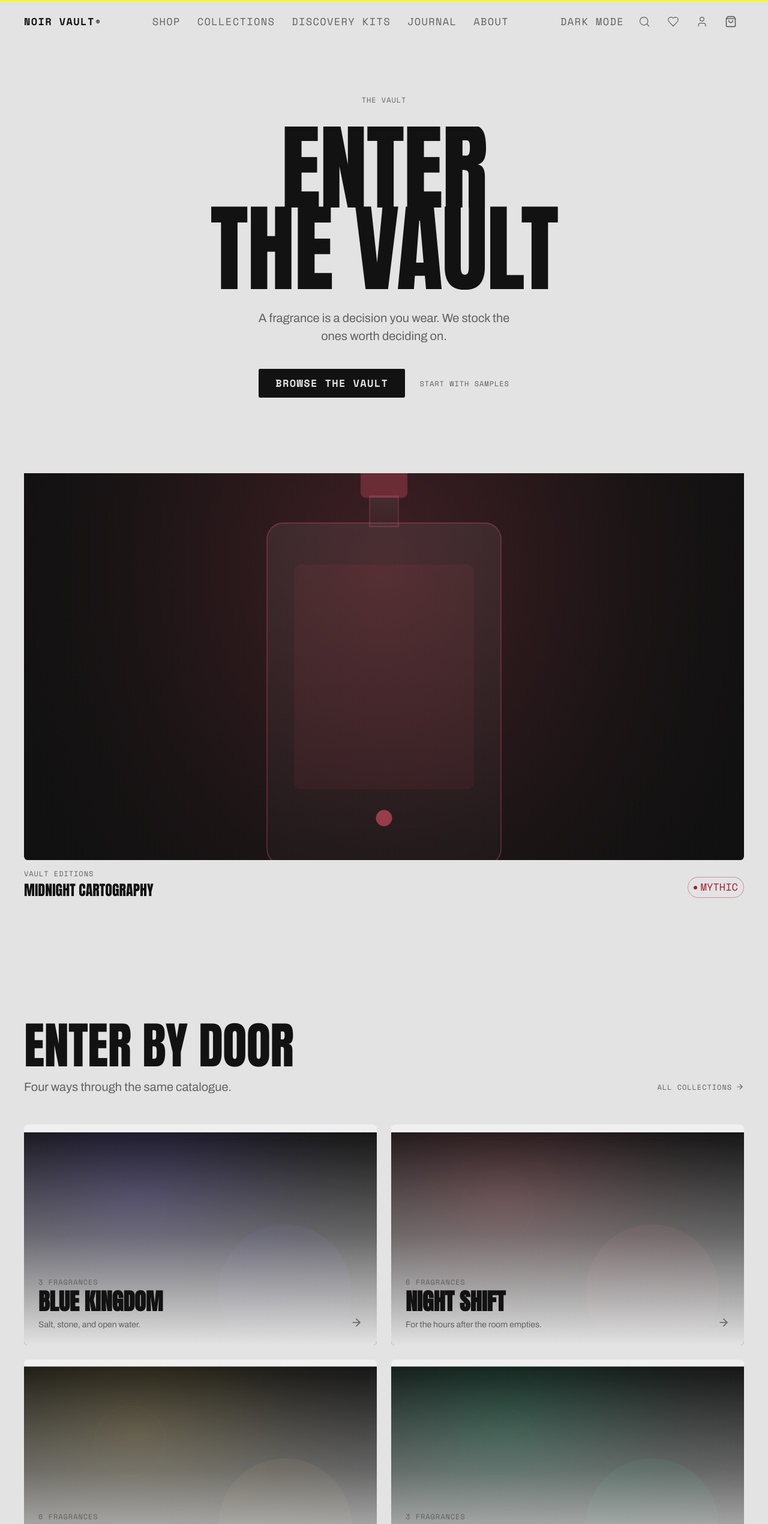
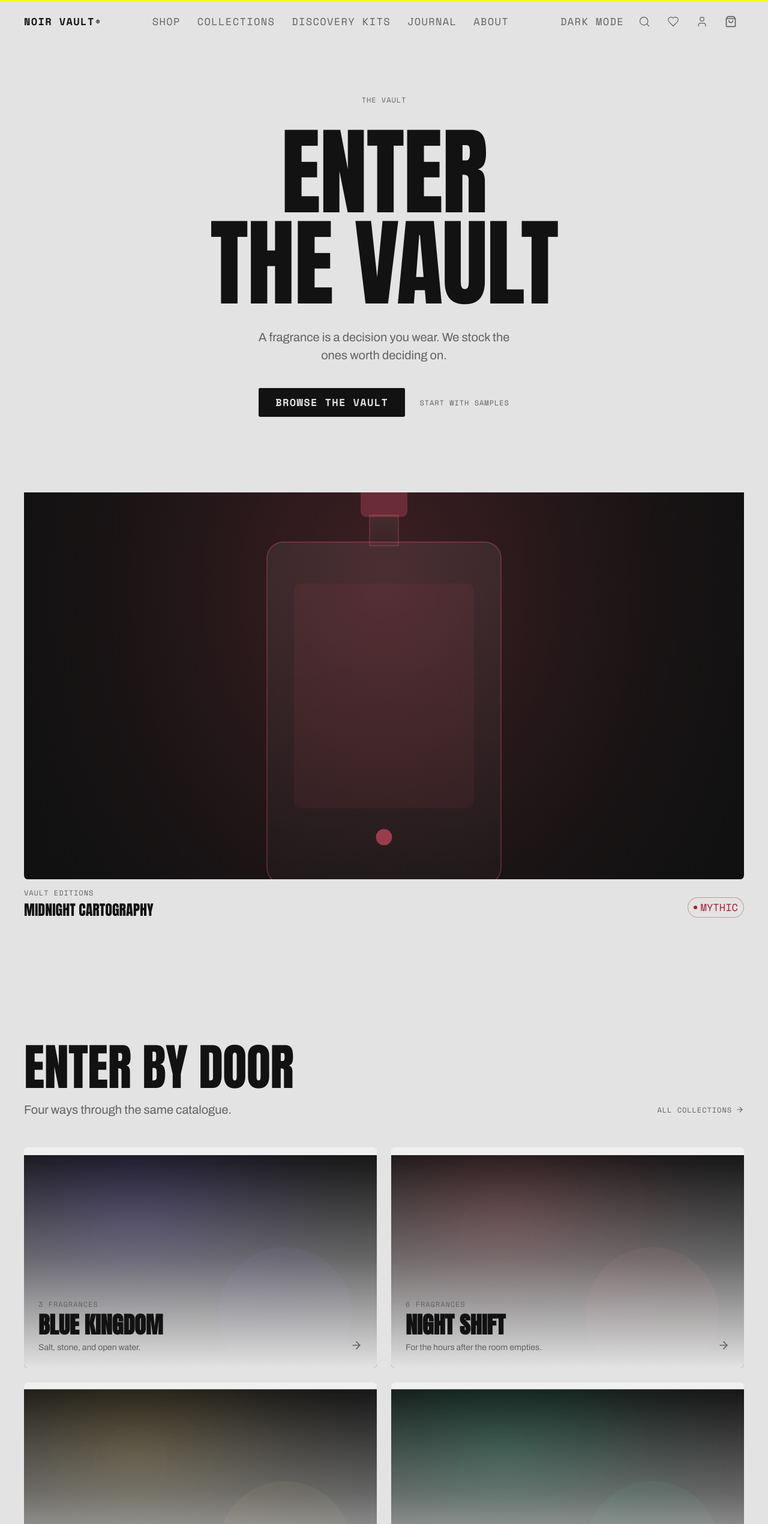
Before and after one commit to BVV-Org/Noir, a Next.js app: page / in a window 1280 px wide. Shown: the top 2541 px of the page at 60% size. Built offline with nearby package versions, Linux system fonts and the light colour scheme; no server answers.

Commit message:
Loosen display leading so Anton caps stop colliding

```diff
--- a/tailwind.config.ts
+++ b/tailwind.config.ts
@@ -114,23 +114,24 @@ const config: Config = {
         // Body
         base: ["1.0625rem", { lineHeight: "1.55" }],
         lg: ["1.25rem", { lineHeight: "1.5" }],
-        // Headings — compressed leading turns glyphs into architecture
+        // Headings — leading stays tight, but never below the point where
+        // Anton's tall caps collide with the line above (~0.95).
         h6: ["1rem", { lineHeight: "1.15" }],
         h5: ["1.1875rem", { lineHeight: "1.1" }],
-        h4: ["1.5rem", { lineHeight: "1.05" }],
-        h3: ["clamp(1.875rem, 3vw, 2.75rem)", { lineHeight: "0.98" }],
+        h4: ["1.5rem", { lineHeight: "1.1" }],
+        h3: ["clamp(1.875rem, 3vw, 2.75rem)", { lineHeight: "1" }],
         h2: [
           "clamp(2.75rem, 6.5vw, 5.75rem)",
-          { lineHeight: "0.92", letterSpacing: "-0.01em" },
+          { lineHeight: "0.98", letterSpacing: "-0.01em" },
         ],
         h1: [
           "clamp(3.5rem, 9vw, 8.5rem)",
-          { lineHeight: "0.88", letterSpacing: "-0.01em" },
+          { lineHeight: "0.96", letterSpacing: "-0.01em" },
         ],
         // The viewport-bleeding hero scale
         display: [
           "clamp(4.25rem, 12.5vw, 13rem)",
-          { lineHeight: "0.85", letterSpacing: "-0.01em" },
+          { lineHeight: "0.95", letterSpacing: "-0.01em" },
         ],
       },
       letterSpacing: {
```
